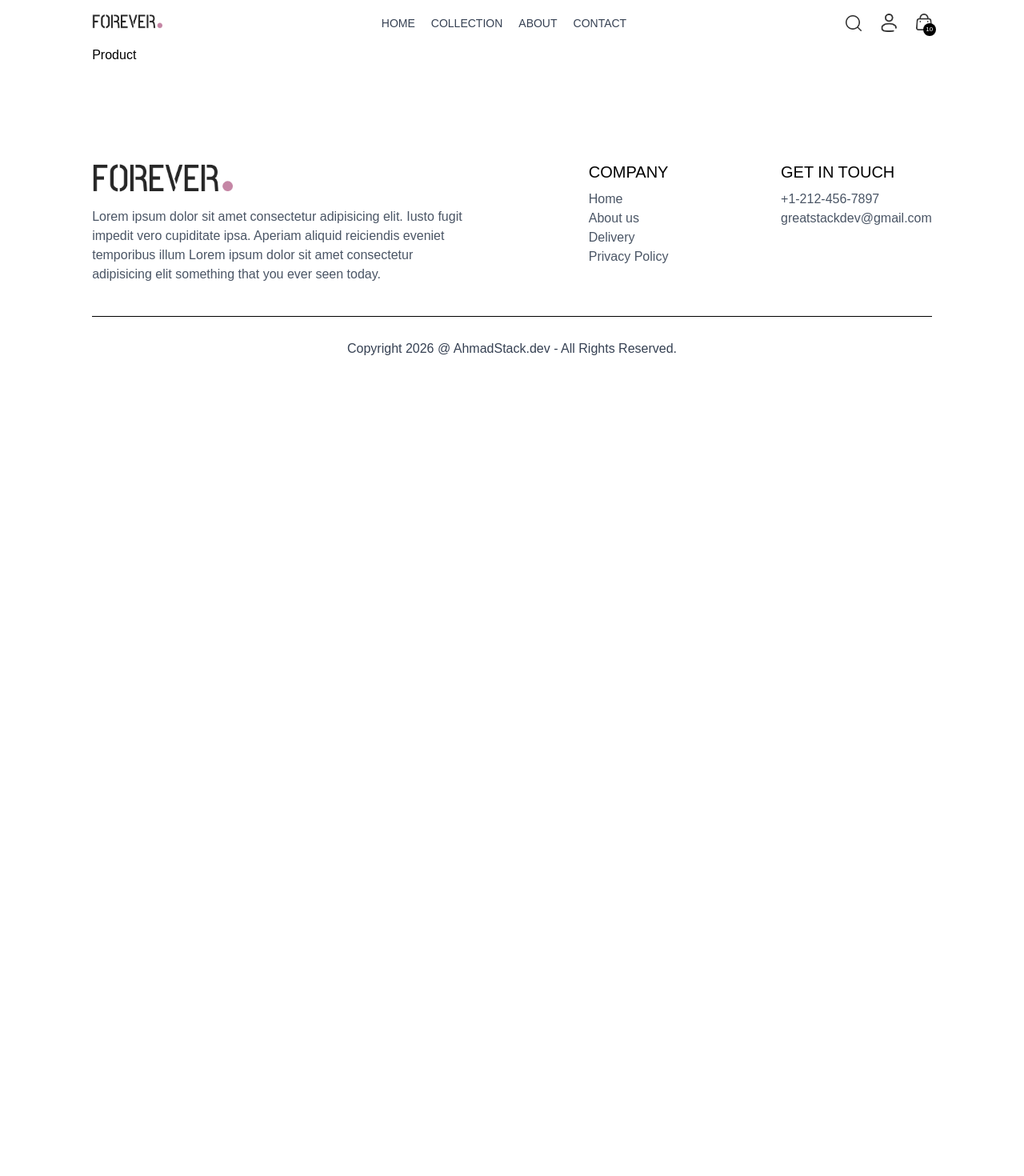
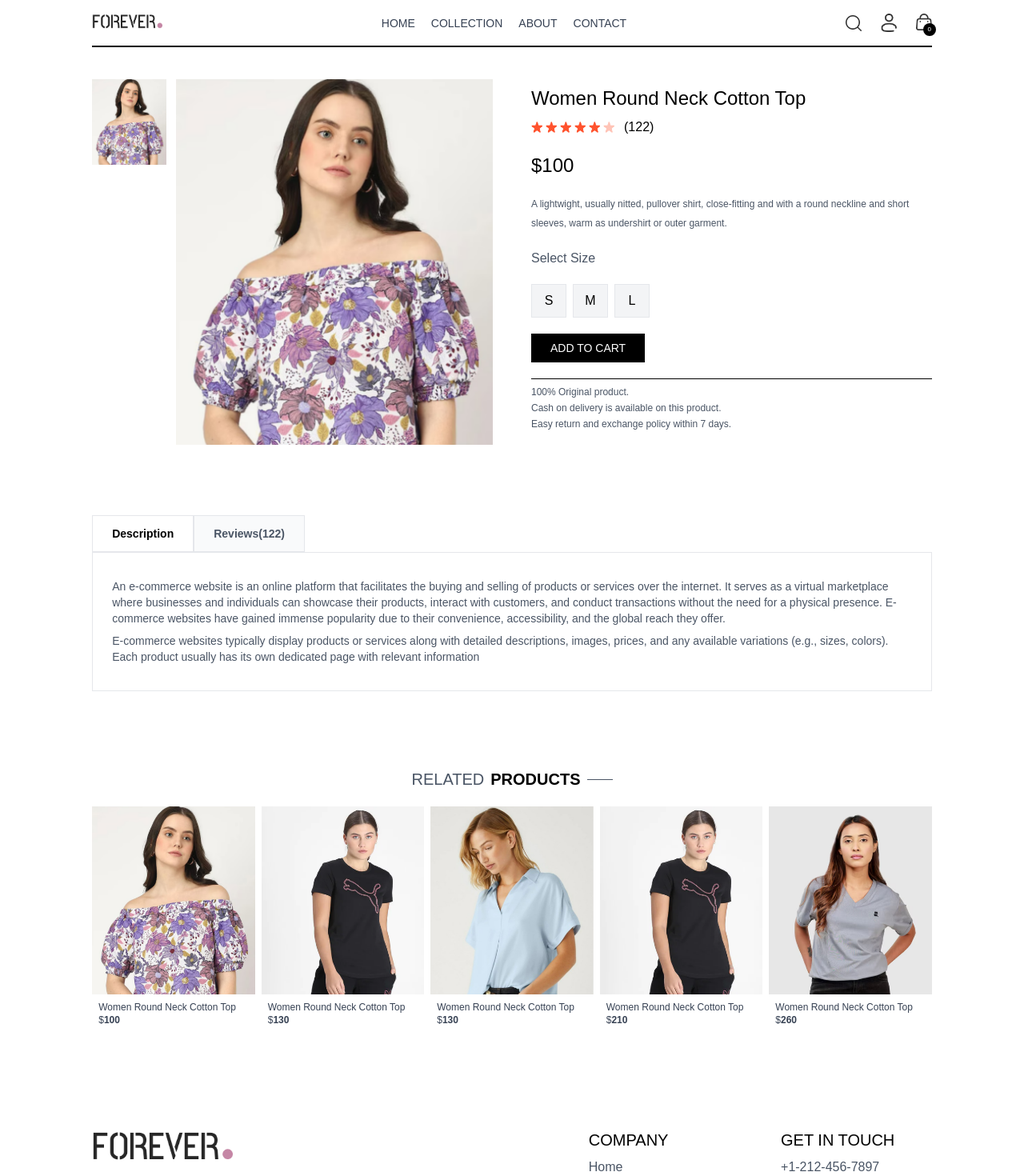
Before and after one commit to FarhadAhmad649/Ecommerce, a React (Vite) app in the folder frontend/: page /product/aaaaa in a window 1280 px wide. Shown: the top 1470 px of the page at 80% size. Before the commit the page ends 800 px from the top, so only its background shows below. Built offline with nearby package versions, Linux system fonts and the light colour scheme.

Commit message:
Created Product page

```diff
--- a/frontend/src/App.jsx
+++ b/frontend/src/App.jsx
@@ -12,10 +12,13 @@ import Product from "../src/pages/Product.jsx";
 import Navbar from './components/Navbar.jsx';
 import Footer from './components/Footer.jsx';
 import SearchBar from './components/SearchBar.jsx';
+import { ToastContainer, toast } from "react-toastify";
+import 'react-toastify/dist/ReactToastify.css';
 
 function App() {
   return (
     <div className="px-4 sm:px-[5vw] md:px-[7vw] lg:px-[9vw]">
+      <ToastContainer/>
       <Navbar />
       <SearchBar/>
       <Routes>
--- a/frontend/src/components/Navbar.jsx
+++ b/frontend/src/components/Navbar.jsx
@@ -7,7 +7,7 @@ function Navbar() {
 
     const [menu, setMenu] = useState(false)
 
-    const {showSearch, setShowSearch} = useContext(ShopContext)
+    const {showSearch, setShowSearch, getCartCount} = useContext(ShopContext)
 
   return (
     <div className="flex justify-between items-center py-4 font-medium">
@@ -62,7 +62,7 @@ function Navbar() {
           <Link to="/cart" className="relative">
             <img src={assets.cart_icon} alt="" className="w-5 min-w-5" />
             <p className="absolute right-[-5px] bottom-[-5px] w-4 text-center leading-4 bg-black text-white aspect-square rounded-full text-[8px]">
-              10
+              {getCartCount()}
             </p>
           </Link>
 
--- /dev/null
+++ b/frontend/src/components/RelatedProducts.jsx
@@ -0,0 +1,43 @@
+import React, { useContext, useEffect, useState } from 'react'
+import { ShopContext } from '../context/ShopContext'
+import ProductItems from './ProductItems'
+import Title from './Title'
+
+const RelatedProducts = ({category, subCategory})=> {
+
+    const {products} = useContext(ShopContext)
+    const [related, setRelated] = useState([])
+
+    useEffect(()=>{
+        if(products.length > 0){
+
+            let productsCopy = products.slice();
+
+            productsCopy = productsCopy.filter((item)=> category === item.category)
+
+            const relatedProudcts = productsCopy.filter((item)=> subCategory === item.subCategory)
+
+            setRelated(relatedProudcts.slice(0,5))
+
+        }
+    },[])
+  return (
+    <div className="my-24">
+      <Title text1={"RELATED"} text2={"PRODUCTS"} />
+
+      <div className="grid grid-cols-2 gap-4 sm:grid-cols-3 md:grid-cols-4 lg:grid-cols-5 md:gap-2 my-5">
+        {related.map((item, index) => (
+          <ProductItems
+            key={index}
+            id={item._id}
+            name={item.name}
+            image={item.image}
+            price={item.price}
+          />
+        ))}
+      </div>
+    </div>
+  );
+}
+
+export default RelatedProducts
--- a/frontend/src/context/ShopContext.jsx
+++ b/frontend/src/context/ShopContext.jsx
@@ -1,5 +1,6 @@
-import React, { createContext, useState } from "react";
+import React, { createContext, useEffect, useState } from "react";
 import { products } from "../assets/assets";
+import { toast } from "react-toastify";
 
 export const ShopContext = createContext();
 
@@ -9,11 +10,57 @@ const ShopContextProvider = (props)=>{
     const delivery_fee = 10
     const [search, setSearch] = useState('');
     const [showSearch, setShowSearch] = useState(false)
+    const [cartItems, setCartItems] = useState({})
+
+    const getCartCount = () =>{
+        let totalCount = 0;
+
+        for(const items in cartItems){
+            for(const item in cartItems[items]){
+                try {
+
+                    if(cartItems[items][item] > 0){
+                        totalCount += cartItems[items][item];
+                    }
+
+                } catch (error) {
+                    toast.error(error.message)
+                    console.log(error)
+                }
+            }
+        }
+        return totalCount
+    }
+
+    const addToCart = async (itemId, size) => {
+
+        if(!size){
+            toast.error('Select Product Size')
+            return
+        }
+
+        let cartData = structuredClone(cartItems)
+
+        if(cartData[itemId]){
+            if(cartData[itemId][size]){
+                cartData[itemId][size] +=1
+            }else{
+                cartData[itemId][size] = 1
+            }
+        }else{
+            cartData[itemId] = {}
+            cartData[itemId][size] = 1
+        }
+        setCartItems(cartData)
+    }
+
 
     const value = {
         products,
         currency, delivery_fee,
-        search, setSearch, showSearch, setShowSearch
+        search, setSearch, showSearch, setShowSearch,
+        cartItems, addToCart,
+        getCartCount,
     }
 
     return (
--- a/frontend/src/pages/Product.jsx
+++ b/frontend/src/pages/Product.jsx
@@ -1,9 +1,146 @@
-import React from 'react'
+import React, { useContext, useEffect, useState } from "react";
+import { useParams } from "react-router-dom";
+import { ShopContext } from "../context/ShopContext";
+import { assets } from "../assets/assets";
+import Title from "../components/Title";
+import ProductItems from "../components/ProductItems";
+import RelatedProducts from "../components/RelatedProducts";
 
 function Product() {
+  const { productId } = useParams();
+  const { products, currency, addToCart } = useContext(ShopContext);
+  const [productData, setProductData] = useState(false);
+  const [image, setImage] = useState("");
+  const [size, setSize] = useState("");
+
+  const fetchProductData = async () => {
+    products.map((item) => {
+      if (item._id === productId) {
+        setProductData(item);
+        setImage(item.image[0]);
+
+        return null;
+      }
+    });
+  };
+
+  useEffect(() => {
+    fetchProductData();
+  }, [productId]);
+
   return (
-    <div>Product</div>
-  )
+    productData && (
+      <div className="border-t-2 pt-10 transition-opacity ease-in duration-500 opacity-100">
+        {/* Product Data */}
+        <div className="flex gap-12 sm:gap-12 flex-col sm:flex-row">
+          {/* Product Images */}
+          <div className="flex-1 flex flex-col-reverse gap-3 sm:flex-row">
+            <div className="flex sm:flex-col overflow-x-auto sm:overflow-y-scroll justify-between sm:justify-normal sm:w-[18.7%] w-full">
+              {productData.image.map((item, index) => (
+                <img
+                  src={item}
+                  onClick={() => setImage(item)}
+                  key={index}
+                  className="w-[24%] sm:w-full sm:mb-3 flex-shrink-0 cursor-pointer"
+                  alt=""
+                />
+              ))}
+            </div>
+            <div className="w-full sm:w-[80%]">
+              <img className="w-full h-auto" src={image} alt="" />
+            </div>
+          </div>
+
+          {/* Product Info */}
+          <div className="flex-1">
+            <h1 className="font-medium text-2xl mt-2">{productData.name}</h1>
+            <div className="flex items-center gap-1 mt-2">
+              <img src={assets.star_icon} className="w-3.5" alt="" />
+              <img src={assets.star_icon} className="w-3.5" alt="" />
+              <img src={assets.star_icon} className="w-3.5" alt="" />
+              <img src={assets.star_icon} className="w-3.5" alt="" />
+              <img src={assets.star_icon} className="w-3.5" alt="" />
+              <img src={assets.star_dull_icon} className="w-3.5" alt="" />
+              <p className="pl-2">(122)</p>
+            </div>
+
+            <p className="text-2xl font-medium my-5">
+              {currency}
+              {productData.price}
+            </p>
+
+            <p className="text-gray-600 text-xs leading-loose">
+              A lightwight, usually nitted, pullover shirt, close-fitting and
+              with a round neckline and short sleeves, warm as undershirt or
+              outer garment.
+            </p>
+
+            <p className="my-5 text-md text-gray-600 font-medium">
+              Select Size
+            </p>
+            <div className="flex gap-2">
+              {productData.sizes.map((item, index) => (
+                <button
+                  onClick={() => setSize(item)}
+                  className={`border py-2 w-11 bg-gray-100 cursor-pointer border-gray-200 ${item === size ? "border-[1.5px] border-gray-400" : ""}`}
+                  key={index}
+                >
+                  {item}
+                </button>
+              ))}
+            </div>
+
+            <button onClick={()=> addToCart(productData._id, size)} className="px-6 py-2 bg-black text-white my-5 text-sm active:bg-gray-700 ">
+              ADD TO CART
+            </button>
+
+            <hr className="bg-gray-50 h-[0.5px] mb-2" />
+
+            <div className="flex flex-col gap-1">
+              <p className="text-gray-600 text-xs">100% Original product.</p>
+              <p className="text-gray-600 text-xs">
+                Cash on delivery is available on this product.
+              </p>
+              <p className="text-gray-600 text-xs">
+                Easy return and exchange policy within 7 days.
+              </p>
+            </div>
+          </div>
+        </div>
+
+        <div className="flex mt-22 font-bold text-sm">
+          <p className="px-6 py-3 border border-gray-200">Description</p>
+          <p className="px-6 py-3 bg-gray-50 border text-gray-600 border-gray-200">
+            Reviews<span>(122)</span>
+          </p>
+        </div>
+        <div className="w-full border border-gray-200 px-6 py-8 text-gray-600 text-sm mb-20">
+          <p>
+            An e-commerce website is an online platform that facilitates the
+            buying and selling of products or services over the internet. It
+            serves as a virtual marketplace where businesses and individuals can
+            showcase their products, interact with customers, and conduct
+            transactions without the need for a physical presence. E-commerce
+            websites have gained immense popularity due to their convenience,
+            accessibility, and the global reach they offer.
+          </p>
+          <p className="mt-2">
+            E-commerce websites typically display products or services along
+            with detailed descriptions, images, prices, and any available
+            variations (e.g., sizes, colors). Each product usually has its own
+            dedicated page with relevant information
+          </p>
+        </div>
+
+        <div>
+          <RelatedProducts
+            category={productData.category}
+            subCategory={productData.subCategory}
+          />
+        </div>
+      </div>
+    )
+  );
 }
 
-export default Product
+export default Product;
```
